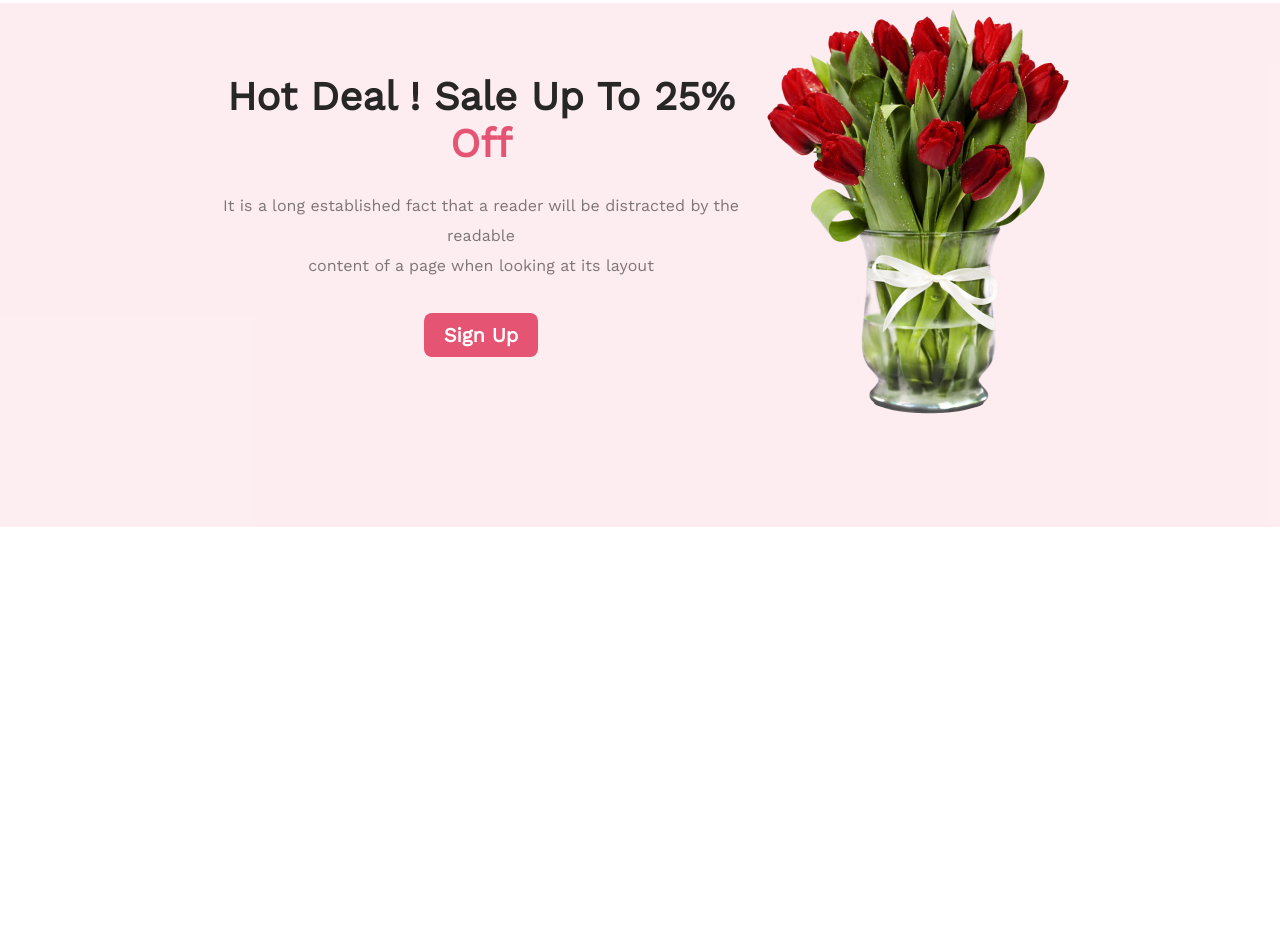
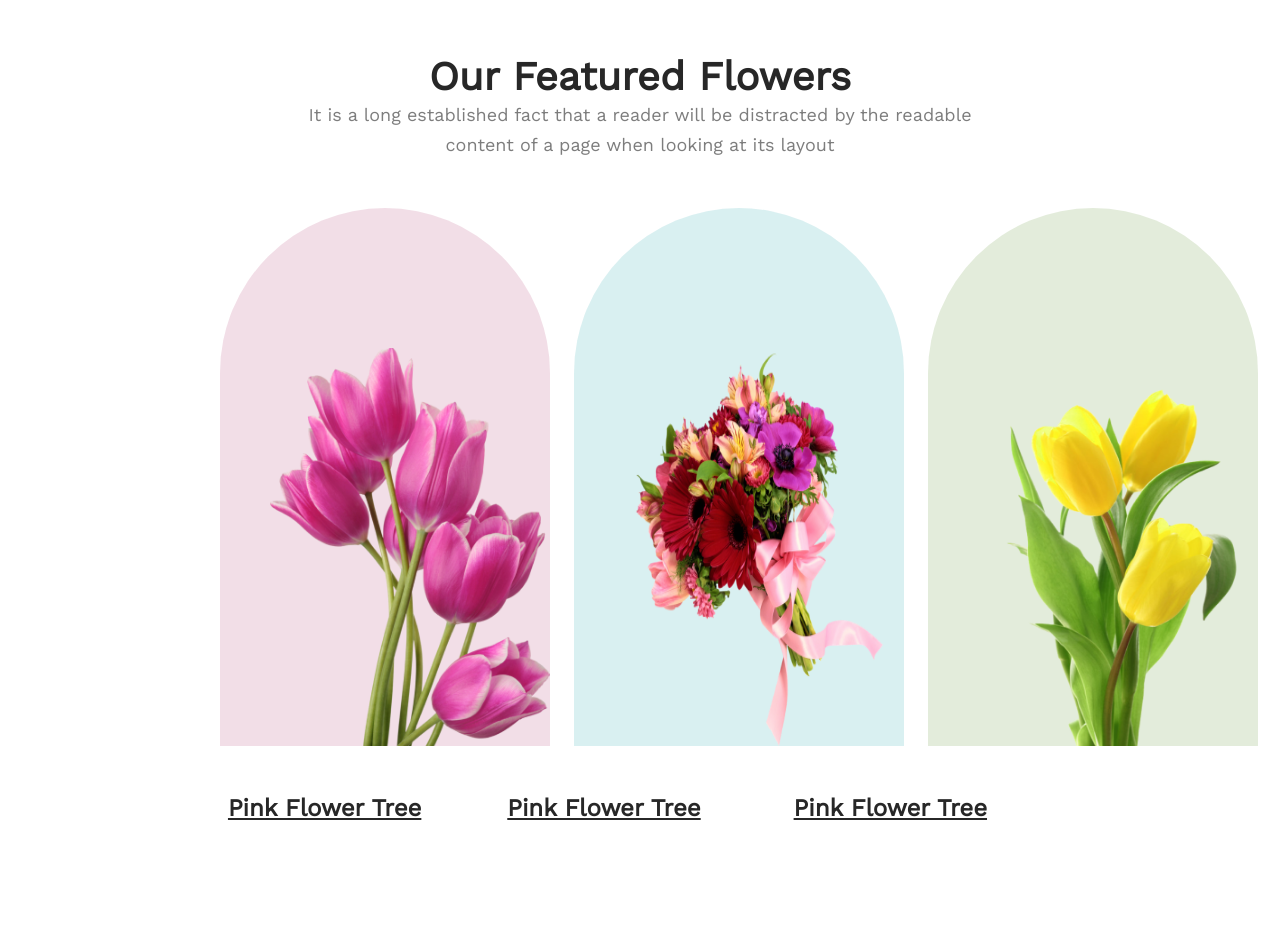
Before and after one commit to rakib4190/flower-shop, a plain HTML site: page index.html in a window 1280 px wide. Shown: the part 954-1901 px from the top of the page. Before the commit the page ends 1481 px from the top, so only its background shows below. Drawn offline with nearby package versions, Linux system fonts and the light colour scheme.

Commit message:
our feature section complete

```diff
--- a/index.html
+++ b/index.html
@@ -35,6 +35,33 @@
       </div>
     </section>
     <!-- banner section end -->
+    <!-- feature section started-->
+    <section>
+      <div class="feature-container">
+        <h1 class="feature-title">Our Featured Flowers</h1>
+        <p class="feature-description">
+          It is a long established fact that a reader will be distracted by the readable <br />
+          content of a page when looking at its layout
+        </p>
+      </div>
+      <div class="feature-list">
+        <div class="box flower-box1">
+          <img class="item" src="./images/pngwing 6.png" alt="" />
+        </div>
+        <div class="box flower-box2">
+          <img class="item" src="./images/pngwing 5.png" alt="" />
+        </div>
+        <div class="box flower-box3">
+          <img class="item" src="./images/pngwing 7.png" alt="" />
+        </div>
+      </div>
+      <div class="text-part">
+        <h1 class="title title1">Pink Flower Tree</h1>
+        <h1 class="title title2">Pink Flower Tree</h1>
+        <h1 class="title title3">Pink Flower Tree</h1>
+      </div>
+    </section>
+    <!-- feature section end-->
     <!-- Hot Deal Section Started-->
     <section>
       <div class="hot-deal-container">
--- a/style.css
+++ b/style.css
@@ -52,6 +52,89 @@
 /* Banner Section End*/
 
 
+/* Feature Section Start*/
+.feature-container {
+    text-align: center;
+    margin-top: 178px;
+
+}
+
+.feature-title {
+    color: #272727;
+    text-align: center;
+    font-size: 40px;
+    font-weight: 800;
+}
+
+.feature-description {
+    color: rgba(39, 39, 39, 0.60);
+    font-size: 18px;
+    font-weight: 400;
+    line-height: 30px;
+}
+
+.feature-list {
+    display: flex;
+    justify-content: space-around;
+    align-items: center;
+    margin: 48px 220px;
+}
+
+.box {
+    width: 464px;
+    height: 538px;
+    border-radius: 300px 300px 0px 0px;
+    margin-right: 24px;
+
+}
+
+.flower-box1 {
+    background: rgba(167, 33, 98, 0.15);
+}
+
+.flower-box2 {
+    background: rgba(5, 151, 160, 0.15);
+    ;
+}
+
+.flower-box3 {
+    background: rgba(71, 125, 17, 0.15);
+}
+
+.item {
+    width: 280px;
+    height: 398px;
+    margin-top: 140px;
+    margin-left: 50px;
+}
+
+.text-part {
+    display: flex;
+    justify-content: space-around;
+    align-items: center;
+}
+
+.title {
+    color: #272727;
+    text-align: center;
+    text-decoration: underline;
+}
+
+.title1 {
+    margin-left: 185px;
+}
+
+.title2 {
+    margin-right: 7px;
+}
+
+.title3 {
+    margin-right: 250px;
+}
+
+/* feature Section End*/
+
+
 /* hot deal Section End*/
 .hot-deal-container {
     margin-top: 128px;
```
